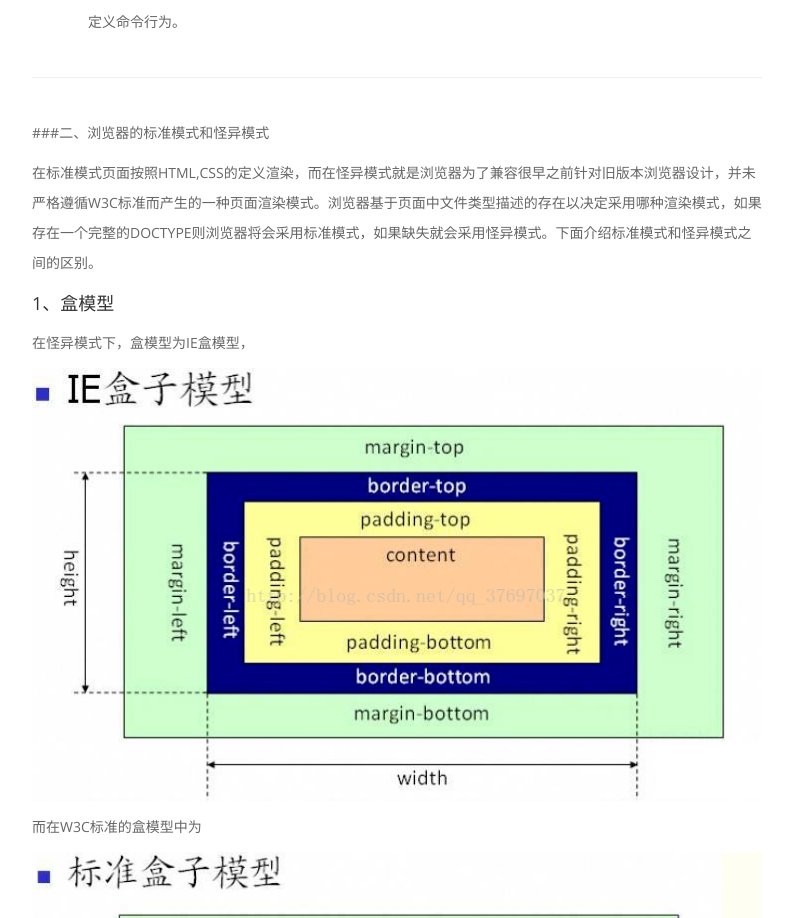
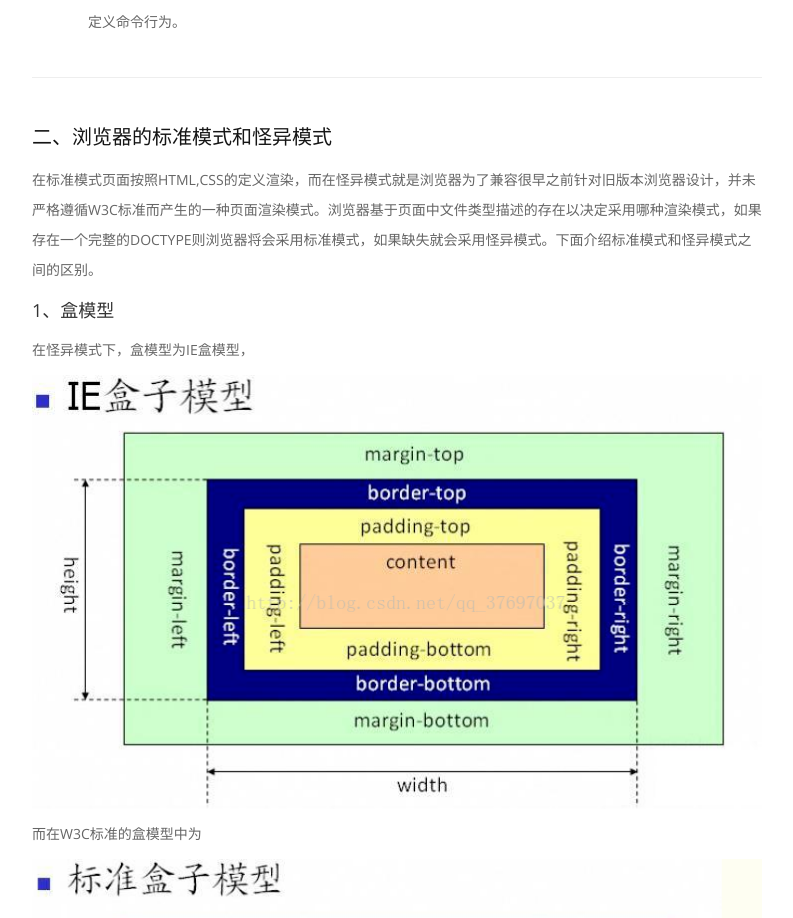
Before and after one commit to TTTXY-01/TTTXY.github.io, a plain HTML site: page 2018/01/13/2018前端校招总结(HTML篇)/index.html in a window 1280 px wide. Shown: the part 2275-3193 px from the top of the page, without its empty margins (243-1036 px from the left). Drawn offline with nearby package versions, Linux system fonts and the light colour scheme.

Commit message:
Site updated: 2018-01-29 17:56:52

```diff
--- a/2018/01/13/2018前端校招总结(HTML篇)/index.html
+++ b/2018/01/13/2018前端校招总结(HTML篇)/index.html
@@ -232,8 +232,7 @@
 <p>　　24、&lt;command&gt;&lt;/command&gt;</p>
 <p>　　　　定义命令行为。</p>
 <hr>
-<p>###二、浏览器的标准模式和怪异模式</p>
-<p>在标准模式页面按照HTML,CSS的定义渲染，而在怪异模式就是浏览器为了兼容很早之前针对旧版本浏览器设计，并未严格遵循W3C标准而产生的一种页面渲染模式。浏览器基于页面中文件类型描述的存在以决定采用哪种渲染模式，如果存在一个完整的DOCTYPE则浏览器将会采用标准模式，如果缺失就会采用怪异模式。下面介绍标准模式和怪异模式之间的区别。</p>
+<h3 id="二、浏览器的标准模式和怪异模式"><a href="#二、浏览器的标准模式和怪异模式" class="headerlink" title="二、浏览器的标准模式和怪异模式"></a>二、浏览器的标准模式和怪异模式</h3><p>在标准模式页面按照HTML,CSS的定义渲染，而在怪异模式就是浏览器为了兼容很早之前针对旧版本浏览器设计，并未严格遵循W3C标准而产生的一种页面渲染模式。浏览器基于页面中文件类型描述的存在以决定采用哪种渲染模式，如果存在一个完整的DOCTYPE则浏览器将会采用标准模式，如果缺失就会采用怪异模式。下面介绍标准模式和怪异模式之间的区别。</p>
 <h4 id="1、盒模型"><a href="#1、盒模型" class="headerlink" title="1、盒模型"></a>1、盒模型</h4><p>在怪异模式下，盒模型为IE盒模型，</p>
 <p><img src="/img/IE盒子.png" alt="IE盒子"></p>
 <p>而在W3C标准的盒模型中为</p>
```
